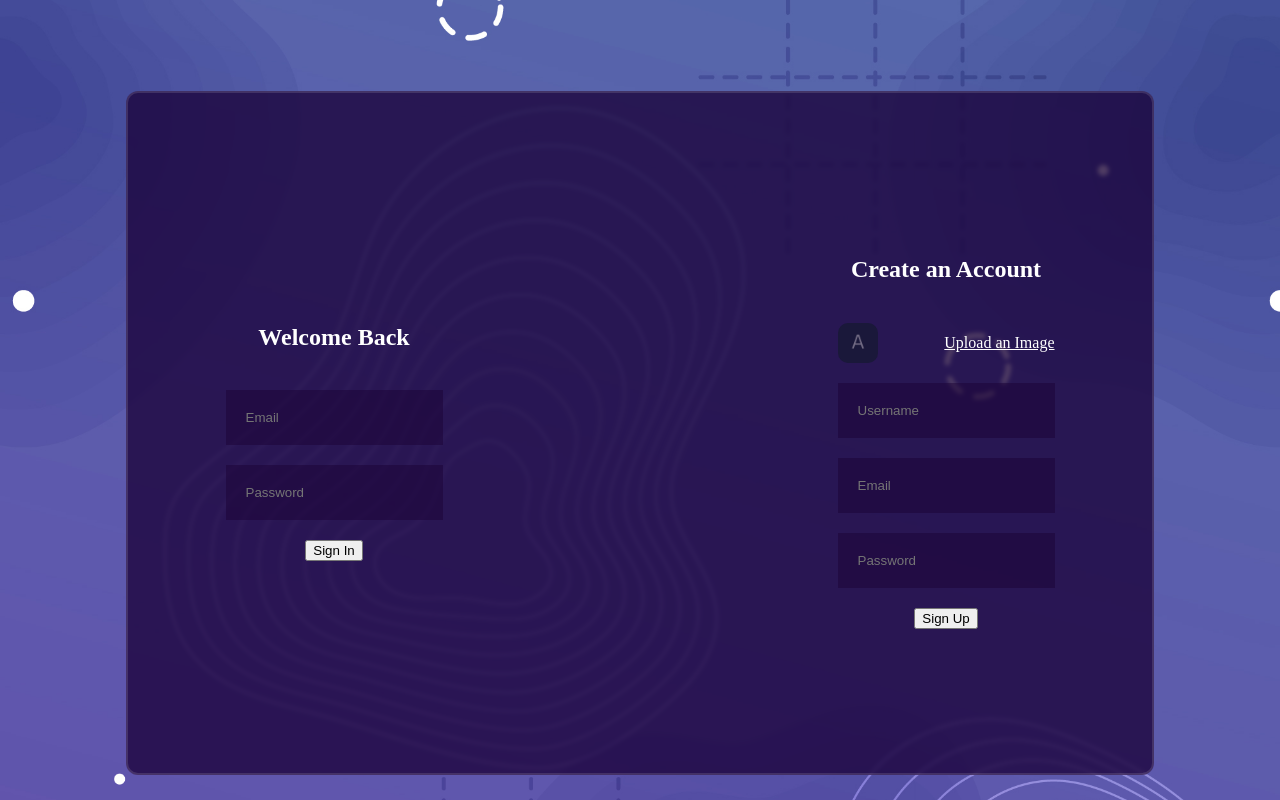
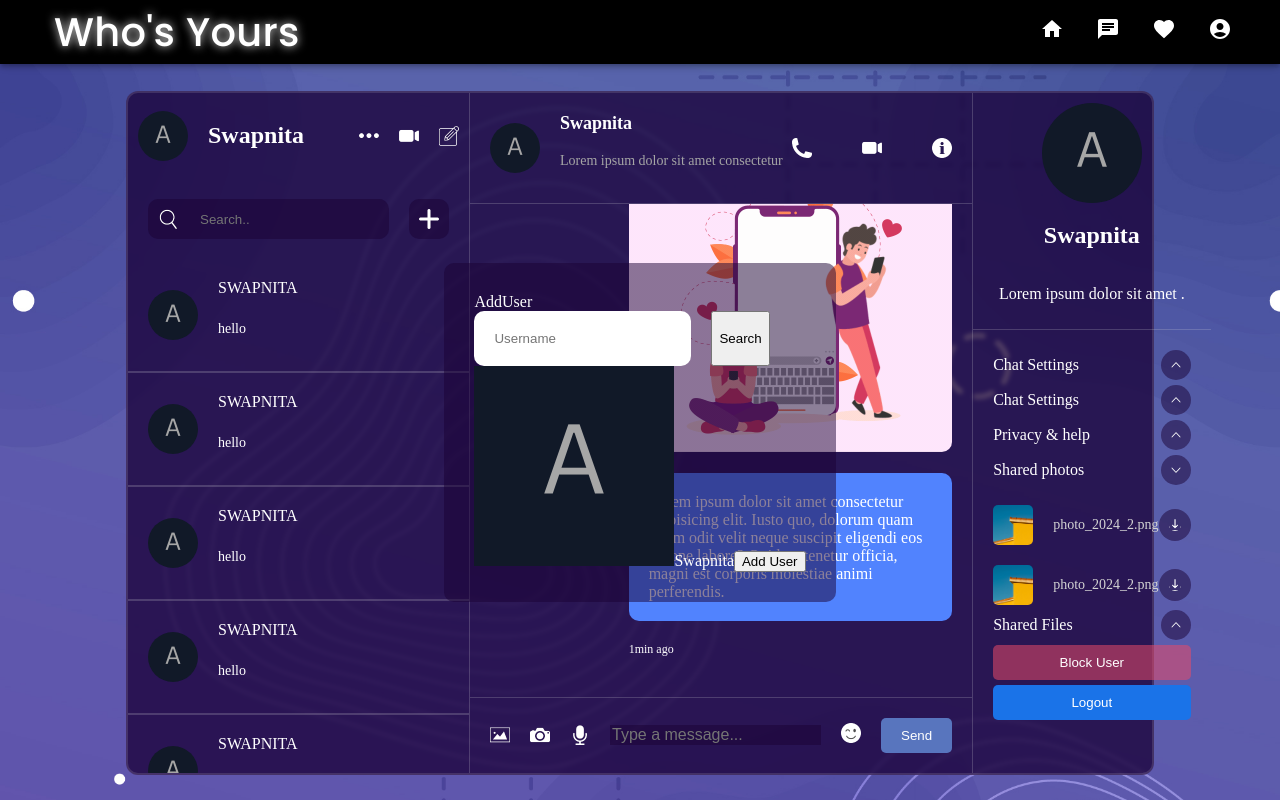
Before and after one commit to Swapnita06/Who-s_Yours, a React (Create React App) app in the folder frontend/: page /chat in a window 1280 px wide. Built offline with nearby package versions, Linux system fonts and the light colour scheme.

Commit message:
wotchanges

```diff
--- a/frontend/package.json
+++ b/frontend/package.json
@@ -16,6 +16,7 @@
     "react-dom": "^18.3.1",
     "react-router-dom": "^6.23.0",
     "react-scripts": "5.0.1",
+    "react-toastify": "^10.0.5",
     "web-vitals": "^2.1.4"
   },
   "scripts": {
--- /dev/null
+++ b/frontend/src/components/addUser/addUser.css
@@ -0,0 +1,26 @@
+.addUser{
+    width: max-content;
+    height: max-content;
+    padding: 30px;
+    background-color:rgba(27, 2, 52, 0.5) ;
+    border-radius: 10px;
+    position: absolute;
+    top: 0;
+    bottom: 0;
+    left: 0;
+    right: 0;
+    margin: auto;
+
+    form{
+        display: flex;
+        gap: 20px;
+
+    }
+
+    input{
+        padding: 20px;
+        border-radius: 10px;
+        border: none;
+        outline: none;
+    }
+}
--- /dev/null
+++ b/frontend/src/components/addUser/adduser.jsx
@@ -0,0 +1,22 @@
+import React from 'react'
+import './addUser.css'
+
+const Adduser = () => {
+  return (
+    <div className='addUser'>AddUser
+      <form>
+        <input type='text' placeholder='Username' name='username'/>
+      <button>Search</button>
+      </form>
+      <div className="user">
+        <div className="detail">
+            <img src='./images/avatar.png'/>
+            <span>Swapnita</span>
+            <button>Add User</button>
+        </div>
+      </div>
+    </div>
+  )
+}
+
+export default Adduser
--- a/frontend/src/components/list/chatlist/Chatlist.jsx
+++ b/frontend/src/components/list/chatlist/Chatlist.jsx
@@ -1,6 +1,9 @@
 import React from 'react'
 import './chatlist.css'
+
 import { useState } from 'react'
+import Adduser from '../../addUser/adduser.jsx';
+
 const Chatlist = () => {
 
   const[addMode,setAddMode]= useState(false)
@@ -64,6 +67,7 @@
             <p>hello</p>
         </div>
     </div>
+  <Adduser/>
     </div>
   )
 }
--- a/frontend/src/components/login/Login.jsx
+++ b/frontend/src/components/login/Login.jsx
@@ -1,4 +1,5 @@
 import './login.css'
+
 import React, { useState } from 'react'
 
 const Login = () => {
@@ -12,16 +13,20 @@
         setAvatar({
             file:e.target.files[0],
             url:URL.createObjectURL(e.target.files[0])
-
         })
     }
 }
+
+ const handleLogin=e=>{
+    e.preventDefault()
+
+ }
 
   return (
     <div className='login'>
       <div className='item'>
         <h2>Welcome Back</h2>
-        <form>
+        <form onSubmit={handleLogin}>
             <input type='text' placeholder='Email ' name='email'/>
             <input type='password' placeholder='Password' name='password'/>
              <button>Sign In</button>
--- a/frontend/src/components/login/login.css
+++ b/frontend/src/components/login/login.css
@@ -45,6 +45,25 @@
                 }
             }
 
+            button{
+                width: 100%;
+                padding:  20px;
+                border: none;
+
+                background-color: #1f8ef1;
+                color: white;
+                border-radius: 5px;
+                cursor: pointer;
+                font-weight: 500;
+
+            }
+
         }
     }
+
+    .separator{
+         height: 80%;
+         width: 2px;
+         background-color: #dddddd35;
+    }
 }
--- /dev/null
+++ b/frontend/src/components/notifications/Notification.jsx
@@ -0,0 +1,13 @@
+import {ToastContainer} from 'react-toastify'
+import "react-toastify/dist/ReactToastify.css";
+import React from 'react'
+
+const Notification = () => {
+  return (
+    <div className=''>
+      <ToastContainer position='bottom-right'/>
+      </div>
+  )
+}
+
+export default Notification
--- a/frontend/src/pages/Chat.jsx
+++ b/frontend/src/pages/Chat.jsx
@@ -5,11 +5,13 @@
 import Chaty from '../components/chats/Chaty'
 import Detail from '../components/detail/Detail'
 import Login from '../components/login/Login'
+import Notification from '../components/notifications/Notification'
 const Chat = () => {
-  const user=false;
+  const user=true;
 
   return (
     <>
+    <Nav/>
     <div className='container'>
     {
       user?(
@@ -18,8 +20,9 @@
         <Chaty/>
         <Detail/>
         </>
-      ): (<Login/>)
-    }
+      ): (<Login/>
+    )}
+    <Notification/>
         </div>
         </>
   )
```
Also changed, not shown: 1 other file (tests, documents, lock files or other folders).
